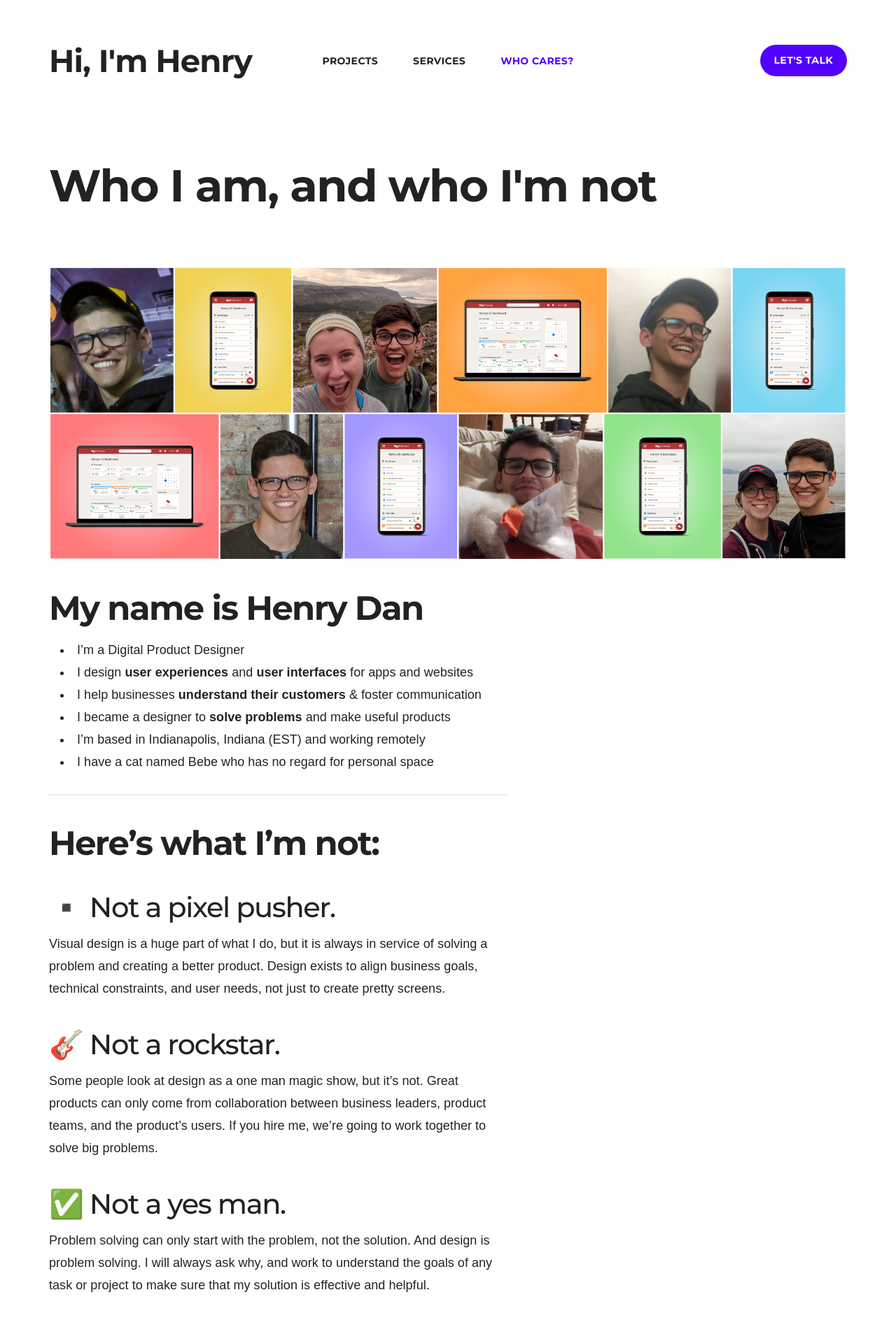
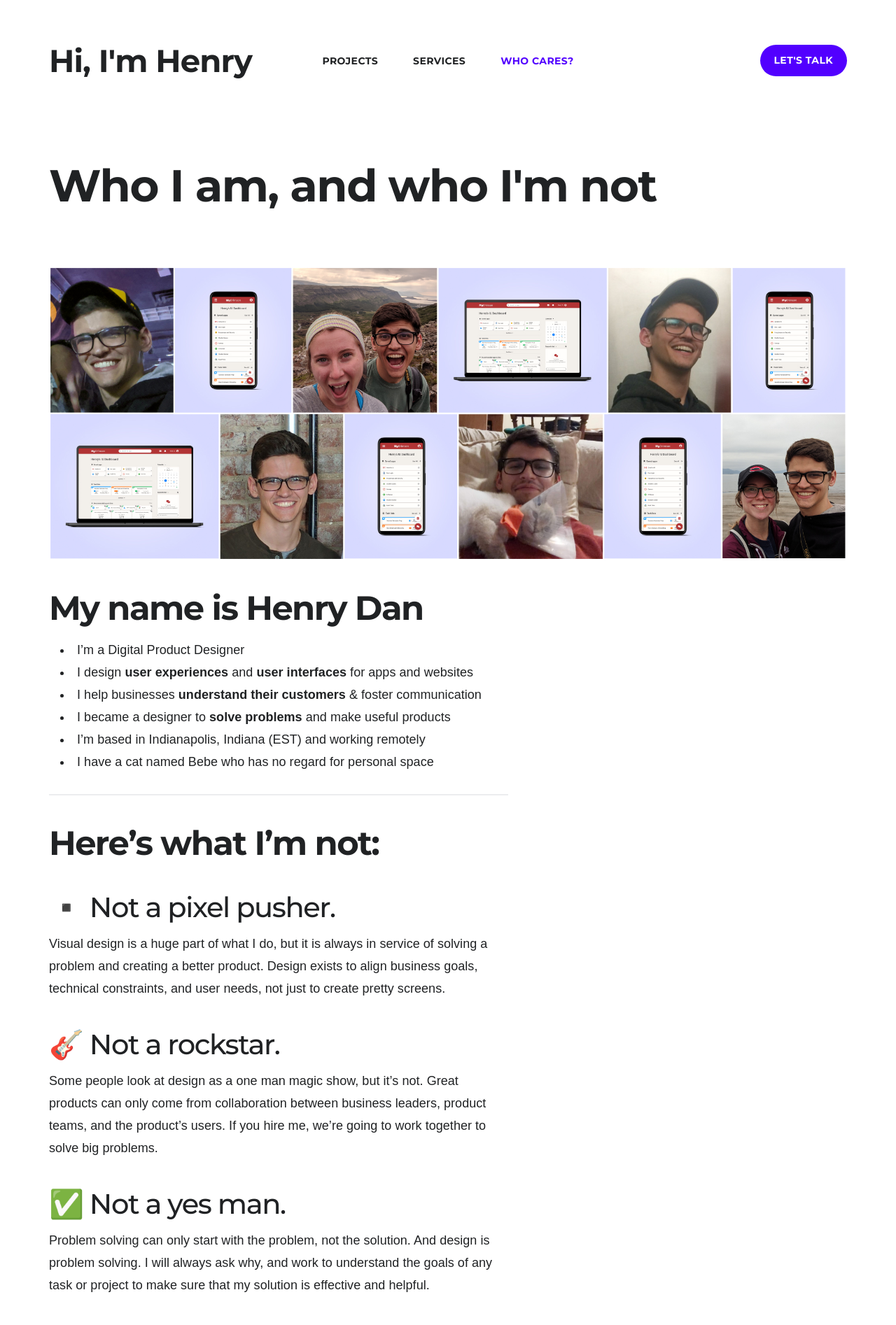
Before and after one commit to hdan-design/hdan-design.github.io, a Jekyll site: the page built from _pages/About.md, in a window 1280 px wide. Shown: the top 1894 px of the page at 70% size. Built offline with Jekyll 4.4.1, drawn with Linux system fonts in a browser that asks for light colours; nearby versions of some CDN libraries.

Commit message:
changed about photo
Made my about page photo less eye-meltingly vibrant

```diff
--- a/_pages/About.md
+++ b/_pages/About.md
@@ -1,7 +1,7 @@
 ---
 title: Who I am, and who I'm not
 ---
-![Me](/images/about/About6.jpg)
+![Me](/images/about/about7.jpg)
 
 ## My name is Henry Dan
 
```
Also changed, not shown: images/about/about7.jpg (added).
